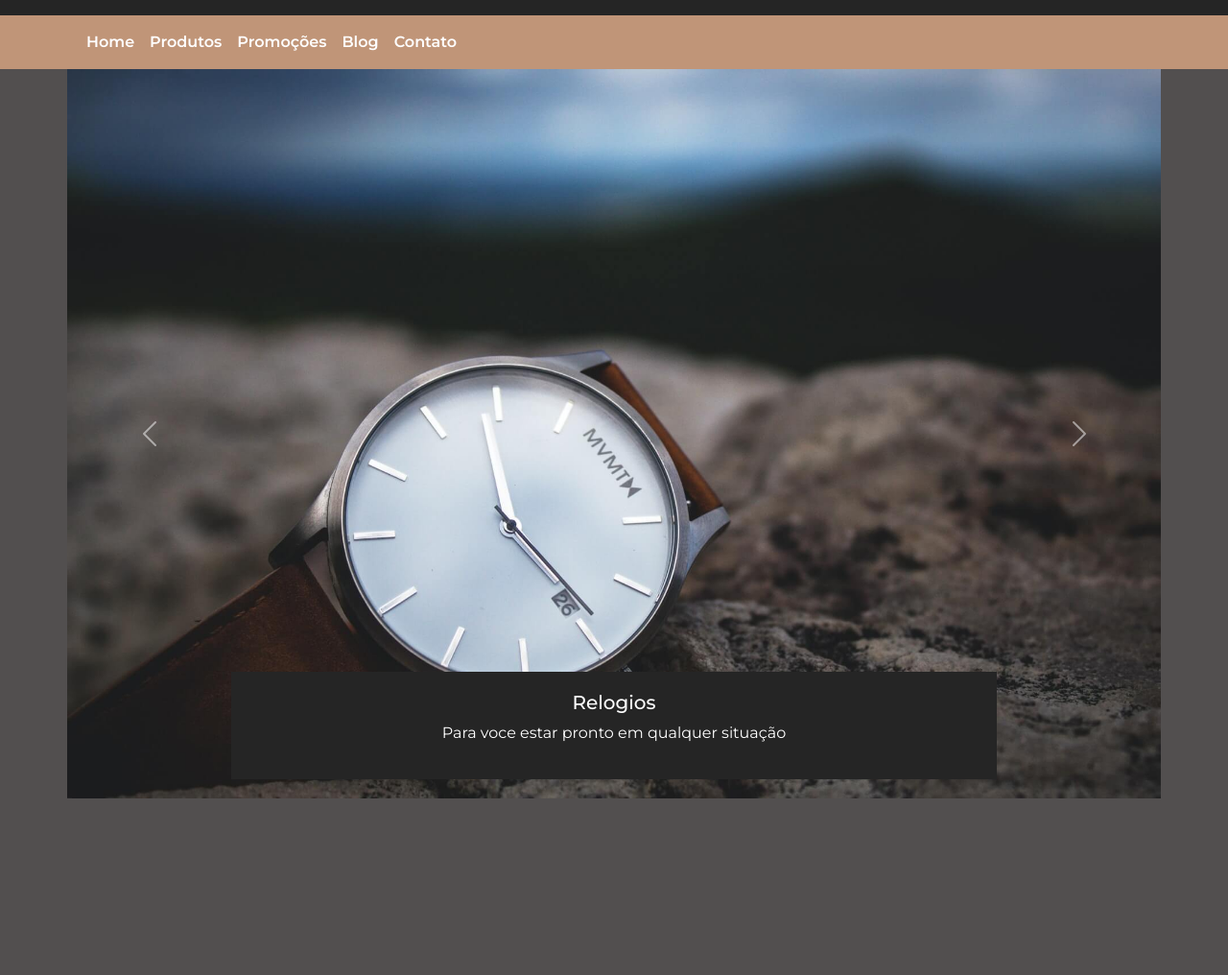
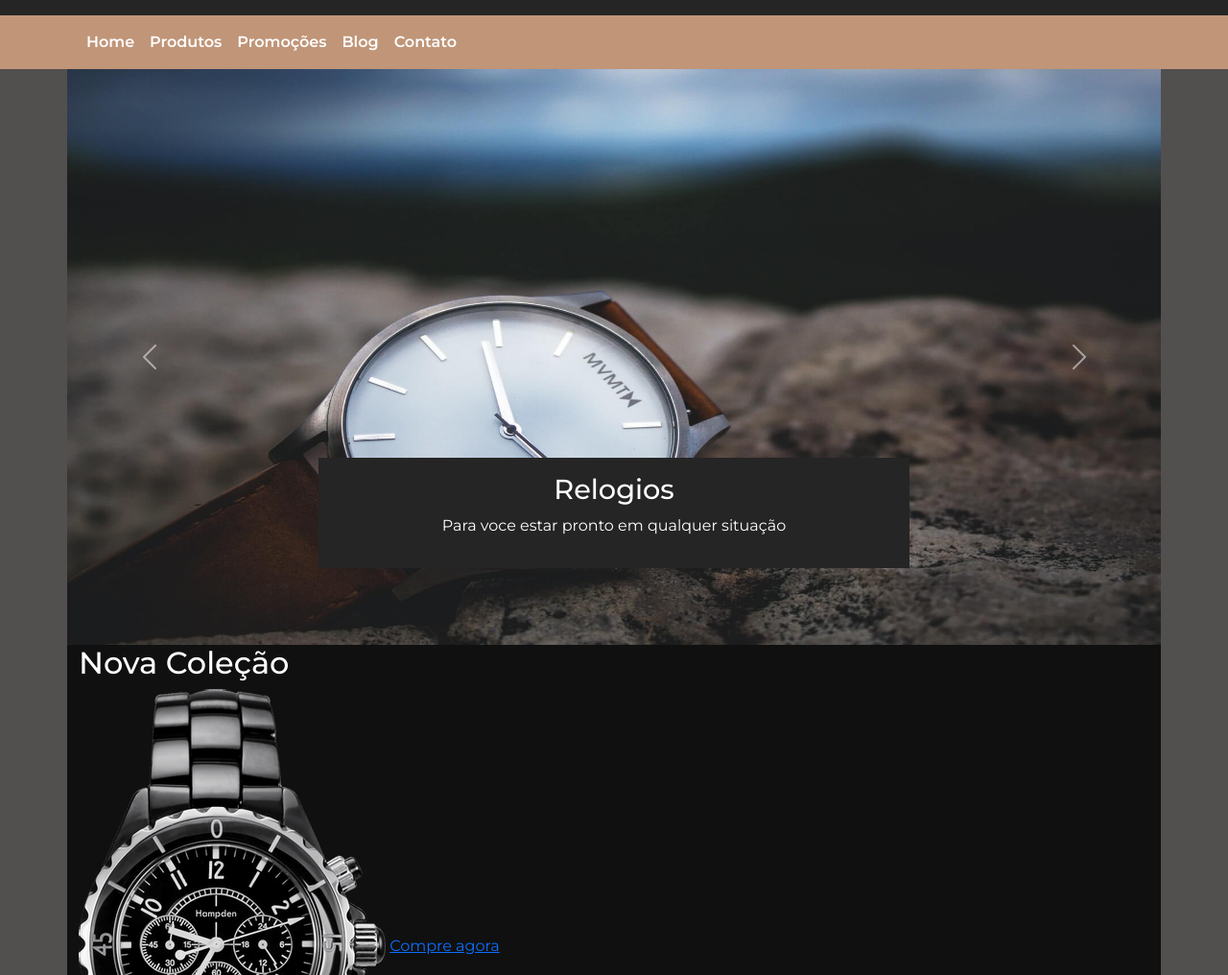
Before and after one commit to Hidan404/E-commerce, a plain HTML site: page index.html in a window 1280 px wide. Shown: the part 84-1100 px from the top of the page at 96% size. Before the commit the page ends 916 px from the top, so only its background shows below. Drawn offline with nearby package versions, Linux system fonts and the light colour scheme.

```diff
--- a/css/style.css
+++ b/css/style.css
@@ -129,3 +129,28 @@
 #banners-container {
     padding: 0;
 }
+.carousel-caption {
+    bottom: 5em;
+    padding: 1em;
+    left: 12%;
+    right: 12%;
+}
+.carousel-caption h5 {
+    font-size: 1.8em;
+}
+
+@media (min-width: 768px){
+    #slider .carousel-item, #slider img {
+        height: 600px;
+    }
+
+    .carousel-caption {
+        left: 23%;
+        right: 23%;
+    }
+
+    carousel-caption h5 {
+        font-size: 4em;
+    }
+
+}
--- a/index.html
+++ b/index.html
@@ -101,6 +101,25 @@
                 <span class="visually-hidden">Next</span>
             </button>
         </div>
+        <div class="container" id="mini-banners">
+            <div class="row justify-content-around">
+                <div class="col-12 dark-bg-color" id="mini-banners-1">
+                    <h2>Nova Coleção</h2>
+                    <img src="img/relogio1.png" alt="Relogio 1">
+                    <a href="#">Compre agora</a>
+                </div>
+                <div class="col-12 dark-bg-color" id="mini-banners-2">
+                    <h2>Nova Coleção</h2>
+                    <img src="img/relogio2.png" alt="Relogio 2">
+                    <a href="#">Compre agora</a>
+                </div>
+                <div class="col-12 dark-bg-color" id="mini-banners-3">
+                    <h2>Nova Coleção</h2>
+                    <img src="img/relogio3.png" alt="Relogio 3">
+                    <a href="#">Compre agora</a>
+                </div>
+            </div>
+        </div>
     </div>
 
 
```
